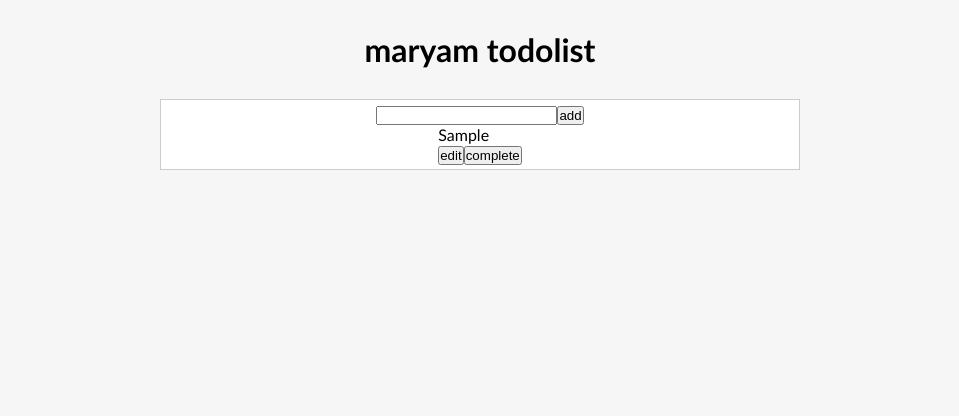
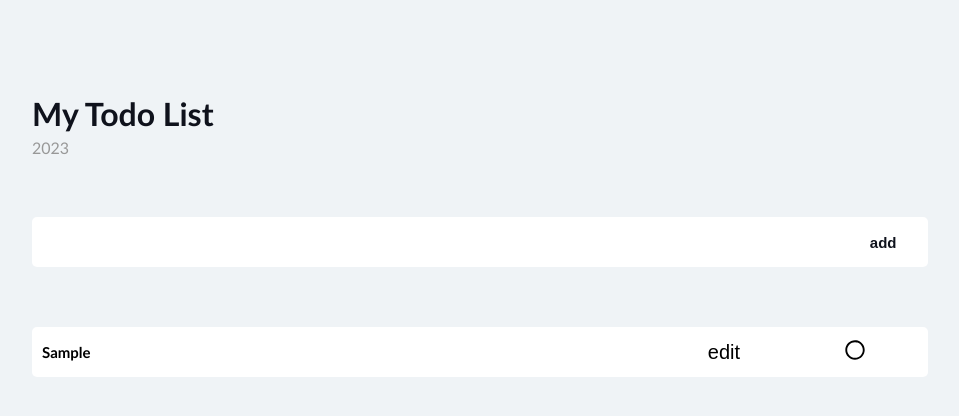
Before and after one commit to maryamsalamatL/todolist-react, a React (Create React App) app: page / in a window 1280 px wide. Both pictures are taken after typing "Sample" into the empty fields and a click on the button "add". Shown: the top 416 px of the page, without its empty margins (160-1119 px from the left). Built offline with nearby package versions, Linux system fonts and the light colour scheme.

Commit message:
improve styles,add toggle complete

```diff
--- a/package.json
+++ b/package.json
@@ -8,6 +8,7 @@
     "@testing-library/user-event": "^13.5.0",
     "react": "^18.2.0",
     "react-dom": "^18.2.0",
+    "react-icons": "^4.7.1",
     "react-scripts": "5.0.1",
     "web-vitals": "^2.1.4"
   },
--- a/src/App.css
+++ b/src/App.css
@@ -1,21 +1,7 @@
 .App {
   width: 100vw;
+  height: 100vh;
   display: flex;
   flex-direction: column;
   align-items: center;
-  margin-top: 20px;
-  padding: 10px;
 }
-.App h1 {
-  margin-bottom: 30px;
-}
-.container {
-  width: 40rem;
-  display: flex;
-  flex-direction: column;
-  align-items: center;
-  justify-content: center;
-  background-color: #fff;
-  border: 1px solid #ccc;
-  padding: 4px;
-}
--- a/src/App.js
+++ b/src/App.js
@@ -3,7 +3,6 @@ import TodoApp from "./components/TodoApp";
 function App() {
   return (
     <div className="App">
-      <h1>maryam todolist</h1>
       <TodoApp />
     </div>
   );
--- a/src/components/Todo.js
+++ b/src/components/Todo.js
@@ -1,10 +1,29 @@
-const Todo = ({ todo }) => {
+import { useRef } from "react";
+import { FaRegCheckCircle, FaRegCircle } from "react-icons/fa";
+
+const Todo = ({ todo, onComplete, styles }) => {
+  const liRef = useRef();
   return (
-    <div>
-      <div>{todo.text}</div>
-      <div>
-        <button>edit</button>
-        <button>complete</button>
+    <div
+      className={`${styles.list} ${
+        todo.isCompleted === true && styles.Completed
+      }`}
+      key={todo.id}
+    >
+      <div className={styles.text}>{todo.text}</div>
+      <div className={styles.btnBox}>
+        <button className={styles.btn}>edit</button>
+        <button className={styles.btn} onClick={() => onComplete(todo.id)}>
+          {todo.isCompleted === false ? (
+            <span>
+              <FaRegCircle />
+            </span>
+          ) : (
+            <span>
+              <FaRegCheckCircle />
+            </span>
+          )}
+        </button>
       </div>
     </div>
   );
--- a/src/components/TodoApp.js
+++ b/src/components/TodoApp.js
@@ -1,7 +1,7 @@
 import TodoForm from "./TodoForm";
 import TodoList from "./TodoList";
 import { useState } from "react";
-
+import styles from "./TodoApp.module.css";
 const TodoApp = () => {
   const [todos, setTodos] = useState([]);
 
@@ -13,10 +13,22 @@ const TodoApp = () => {
     };
     setTodos([...todos, newTodo]);
   };
+  const completeHandler = (id) => {
+    const index = todos.findIndex((t) => t.id === id);
+    const todo = { ...todos[index] };
+    todo.isCompleted = !todo.isCompleted;
+    const updatedTodos = [...todos];
+    updatedTodos[index] = todo;
+    setTodos(updatedTodos);
+  };
   return (
-    <div className="container">
+    <div className={styles.container}>
+      <div className={styles.title}>
+        <h1>My Todo List</h1>
+        <span>2023</span>
+      </div>
       <TodoForm addTodoHandler={addTodoHandler} />
-      <TodoList todos={todos} />
+      <TodoList todos={todos} onComplete={completeHandler} />
     </div>
   );
 };
--- a/src/components/TodoApp.module.css
+++ b/src/components/TodoApp.module.css
@@ -0,0 +1,19 @@
+.container {
+  width: 100%;
+  height: 100%;
+  display: flex;
+  flex-direction: column;
+  align-items: flex-start;
+  background-color: rgb(239, 243, 246);
+  padding: 5% 15%;
+}
+.title {
+  margin: 30px 0px 60px 0px;
+}
+.title h1 {
+  color: rgb(15, 18, 28);
+  margin-bottom: 5px;
+}
+.title span {
+  color: rgb(152, 152, 152);
+}
--- a/src/components/TodoForm.js
+++ b/src/components/TodoForm.js
@@ -1,4 +1,5 @@
 import { useState } from "react";
+import styles from "./TodoForm.module.css";
 
 const TodoForm = ({ addTodoHandler }) => {
   const [inputValue, setInputValue] = useState("");
@@ -15,9 +16,16 @@ const TodoForm = ({ addTodoHandler }) => {
     setInputValue("");
   };
   return (
-    <form onSubmit={submitHandler}>
-      <input type="text" value={inputValue} onChange={changeHandler}></input>
-      <button type="submit">add</button>
+    <form onSubmit={submitHandler} className={styles.form}>
+      <input
+        type="text"
+        value={inputValue}
+        onChange={changeHandler}
+        className={styles.input}
+      ></input>
+      <button type="submit" className={styles.btn}>
+        add
+      </button>
     </form>
   );
 };
--- a/src/components/TodoForm.module.css
+++ b/src/components/TodoForm.module.css
@@ -0,0 +1,39 @@
+.form {
+  width: 100%;
+  height: 50px;
+  display: flex;
+  align-items: stretch;
+  margin-bottom: 60px;
+}
+.input {
+  width: 90%;
+  height: 100%;
+  padding: 15px;
+  font-size: 15px;
+  background-color: #fff;
+  border: none;
+  outline: none;
+  border-radius: 5px 0px 0px 5px;
+  -webkit-border-radius: 5px 0px 0px 5px;
+  -moz-border-radius: 5px 0px 0px 5px;
+  -ms-border-radius: 5px 0px 0px 5px;
+  -o-border-radius: 5px 0px 0px 5px;
+  color: rgb(15, 18, 28);
+}
+.btn {
+  width: 10%;
+  height: 100%;
+  display: flex;
+  justify-content: center;
+  align-items: center;
+  background-color: #fff;
+  border: none;
+  border-radius: 0px 5px 5px 0px;
+  -webkit-border-radius: 0px 5px 5px 0px;
+  -moz-border-radius: 0px 5px 5px 0px;
+  -ms-border-radius: 0px 5px 5px 0px;
+  -o-border-radius: 0px 5px 5px 0px;
+  color: rgb(15, 18, 28);
+  font-size: 15px;
+  font-weight: bold;
+}
--- a/src/components/TodoList.js
+++ b/src/components/TodoList.js
@@ -1,15 +1,22 @@
 import Todo from "./Todo";
-
-const TodoList = ({ todos }) => {
+import styles from "./TodoList.module.css";
+const TodoList = ({ todos, onComplete }) => {
   const renderTodos = () => {
     if (todos.length === 0) return <div>add some todos</div>;
 
     return todos.map((todo) => {
-      return <Todo todo={todo} key={todo.id} />;
+      return (
+        <Todo
+          todo={todo}
+          key={todo.id}
+          styles={styles}
+          onComplete={onComplete}
+        />
+      );
     });
   };
 
-  return <div>{renderTodos()}</div>;
+  return <div className={styles.container}>{renderTodos()}</div>;
 };
 
 export default TodoList;
--- a/src/components/TodoList.module.css
+++ b/src/components/TodoList.module.css
@@ -0,0 +1,41 @@
+.container {
+  width: 100%;
+  display: flex;
+  flex-direction: column;
+  justify-content: flex-start;
+  align-items: center;
+}
+.list {
+  width: 100%;
+  height: 50px;
+  margin-bottom: 10px;
+  background-color: #fff;
+  display: flex;
+  align-items: center;
+  justify-content: space-between;
+  border-radius: 5px;
+  -webkit-border-radius: 5px;
+  -moz-border-radius: 5px;
+  -ms-border-radius: 5px;
+  -o-border-radius: 5px;
+  padding: 10px;
+  font-size: 15px;
+  font-weight: bold;
+}
+.Completed {
+  opacity: 0.5;
+}
+.btnBox {
+  width: 30%;
+  height: 100%;
+  display: flex;
+  justify-content: space-around;
+  align-items: center;
+}
+.btn {
+  border: none;
+  background-color: #fff;
+  margin: 5px;
+  font-size: 20px;
+  cursor: pointer;
+}
```
Also changed, not shown: 1 other file (tests, documents, lock files or other folders).
